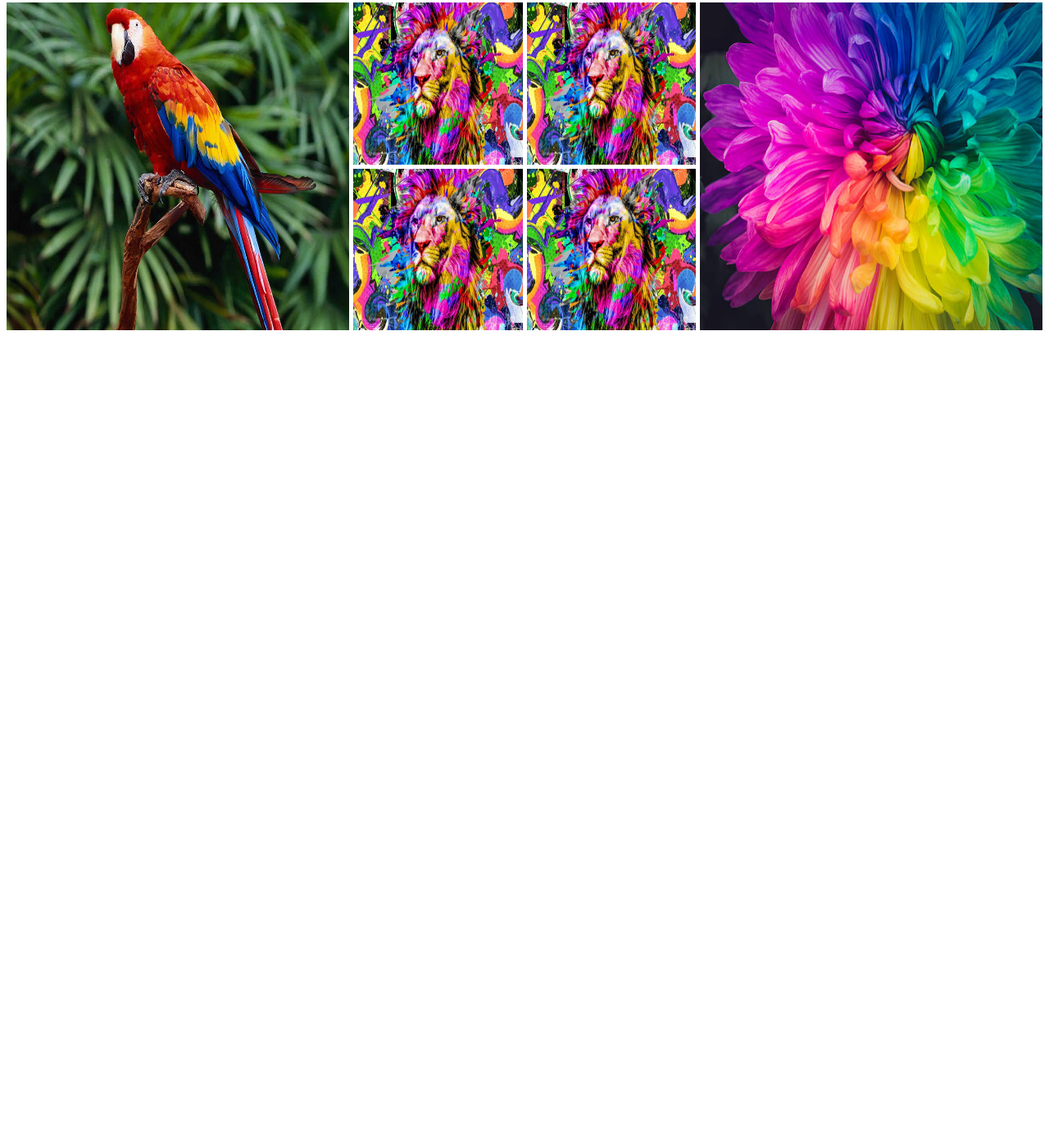
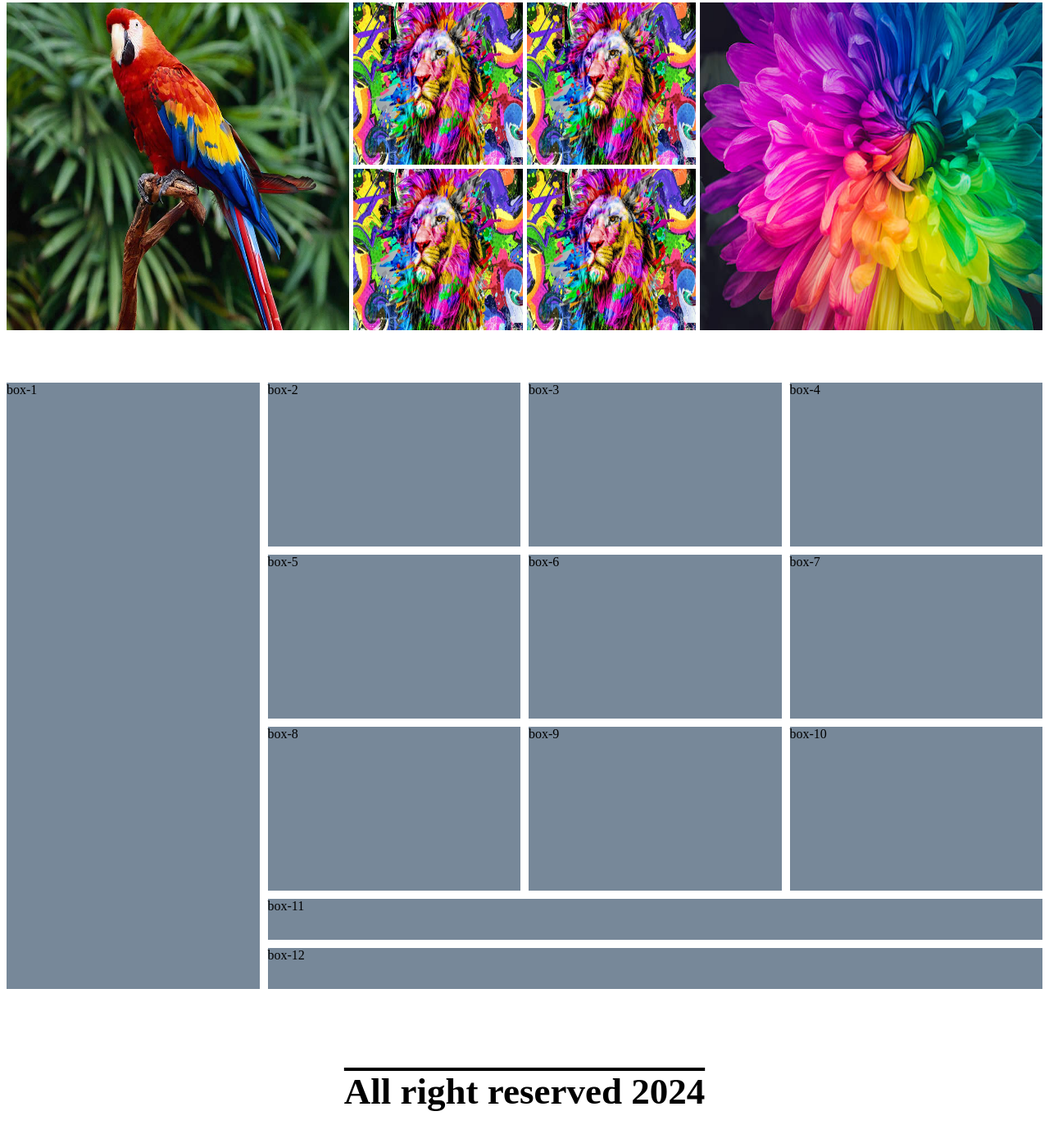
Before and after one commit to Abdur-Rahman-Palash/image, a plain HTML site: page index.html in a window 1280 px wide. Shown: the part 959-2354 px from the top of the page at 82% size. Before the commit the page ends 1372 px from the top, so only its background shows below. Drawn offline with Linux system fonts and the light colour scheme.

Commit message:
use of display grid

```diff
--- a/index.html
+++ b/index.html
@@ -7,7 +7,10 @@
     <link rel="stylesheet" href="./styles/style.css">
 </head>
 <body>
+    <header>
         <h3>Picture Gallery</h3>
+    </header>
+<main>
     <div class="row">
         <img src="./A.jpg" alt="">
     </div>
@@ -39,7 +42,30 @@
 <img src="./H.jpg" alt="">
 </div>
 </div>
+<br>
+<br>
+<br>
+<!-- another part -->
+<section class="container">
+    <div class="box" id="box-1">box-1</div>
+    <div class="box" id="box-2">box-2</div>
+    <div class="box" id="box-3">box-3</div>
+    <div class="box" id="box-4">box-4</div>
+    <div class="box" id="box-5">box-5</div>
+    <div class="box" id="box-6">box-6</div>
+    <div class="box" id="box-7">box-7</div>
+    <div class="box" id="box-8">box-8</div>
+    <div class="box" id="box-9">box-9</div>
+    <div class="box" id="box-10">box-10</div>
+    <div class="box" id="box-11">box-11</div>
+    <div class="box" id="box-12">box-12</div>
  </section>
-
+ <br>
+ <br>
+ <br>
+</main>
+<footer>
+    <h3>All right reserved 2024</h3>
+</footer>
 </body>
 </html>
--- a/styles/style.css
+++ b/styles/style.css
@@ -15,7 +15,7 @@ img{
     gap: 5px;
     margin-bottom: 10px;
 }
-.row > div{
+.row div{
     flex: 1;
 }
 .double-row img{
@@ -35,3 +35,19 @@ img{
         grid-template-columns: 1fr;
     }
 }
+/* another part */
+.container{
+    display: grid;
+    grid-template-columns: repeat(4,1fr);
+    grid-template-rows: repeat(3,200px) 50px 50px;
+    gap: 10px;
+}
+.box{
+    background-color: lightslategray;
+}
+#box-1{
+    grid-row: span 5;
+}
+#box-11 , #box-12{
+    grid-column: span 3;
+}
```
Lines whose indentation alone changed are shown as unchanged.
